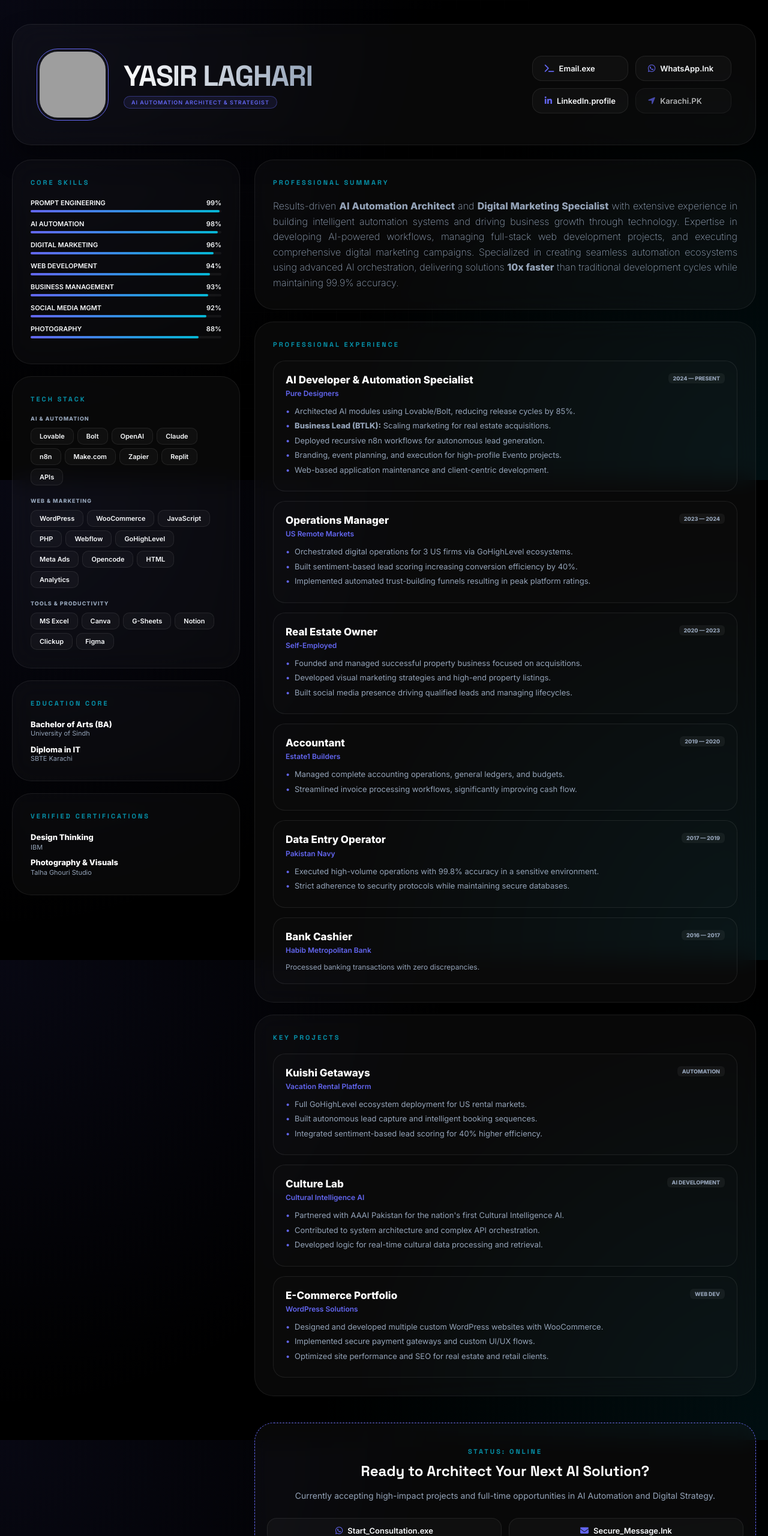
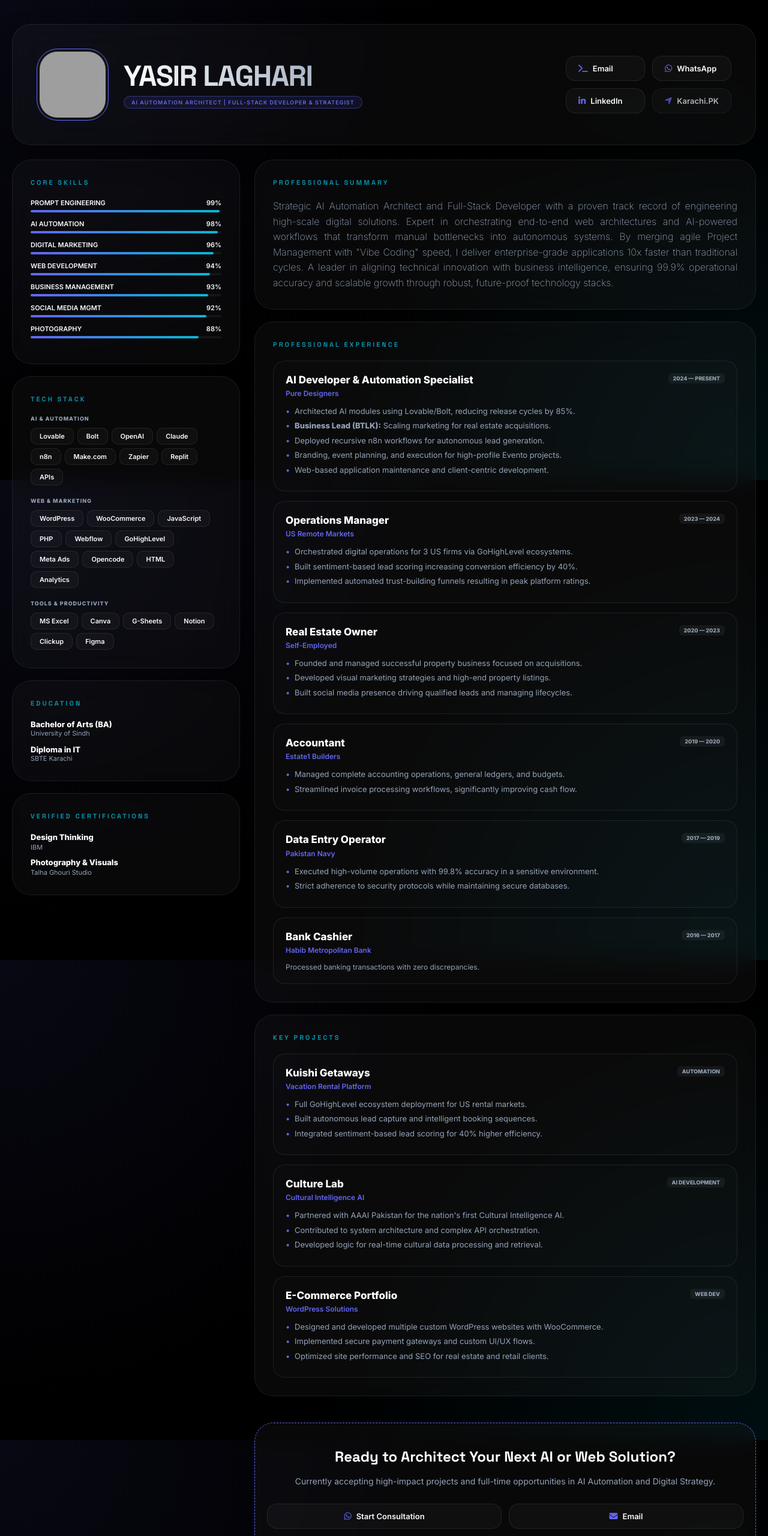
Before and after one commit to aliyasirr1/Yasir-resume, a plain HTML site: page index.html in a window 1280 px wide. Shown: the top 2560 px of the page at 60% size. Drawn offline with Linux system fonts and the light colour scheme; grey boxes are pictures that could not be loaded.

Commit message:
index.html

```diff
--- a/index.html
+++ b/index.html
@@ -411,19 +411,19 @@
                 </div>
                 <div class="identity">
                     <h1>YASIR LAGHARI</h1>
-                    <span class="role-badge">AI Automation Architect & Strategist</span>
+                    <span class="role-badge">AI Automation Architect | Full-Stack Developer & Strategist</span>
                 </div>
             </div>
 
             <div class="system-actions">
                 <a href="mailto:yasirlaghariofficial@gmail.com" class="cmd-btn">
-                    <i class="fas fa-terminal"></i> Email.exe
+                    <i class="fas fa-terminal"></i> Email
                 </a>
                 <a href="https://wa.me/923322633360" class="cmd-btn wa" target="_blank">
-                    <i class="fab fa-whatsapp"></i> WhatsApp.lnk
+                    <i class="fab fa-whatsapp"></i> WhatsApp
                 </a>
                 <a href="https://www.linkedin.com/in/muhammad-yasir-laghari/" class="cmd-btn li" target="_blank">
-                    <i class="fab fa-linkedin-in"></i> LinkedIn.profile
+                    <i class="fab fa-linkedin-in"></i> LinkedIn
                 </a>
                 <div class="cmd-btn" style="cursor: default; opacity: 0.7;">
                     <i class="fas fa-location-arrow"></i> Karachi.PK
@@ -499,7 +499,7 @@
                 </div>
 
                 <div class="glass-card">
-                    <span class="section-tag">Education Core</span>
+                    <span class="section-tag">Education</span>
                     <div style="margin-bottom: 12px;">
                         <h4 style="font-size: 13px; color: white;">Bachelor of Arts (BA)</h4>
                         <p style="font-size: 11px; color: var(--text-muted);">University of Sindh</p>
@@ -527,7 +527,7 @@
                 <div class="glass-card summary">
                     <span class="section-tag">Professional Summary</span>
                     <p>
-                          Results-driven <strong>AI Automation Architect</strong> and <strong>Digital Marketing Specialist</strong> with extensive experience in building intelligent automation systems and driving business growth through technology. Expertise in developing AI-powered workflows, managing full-stack web development projects, and executing comprehensive digital marketing campaigns. Specialized in creating seamless automation ecosystems using advanced AI orchestration, delivering solutions <strong>10x faster</strong> than traditional development cycles while maintaining 99.9% accuracy.
+                        Strategic AI Automation Architect and Full-Stack Developer with a proven track record of engineering high-scale digital solutions. Expert in orchestrating end-to-end web architectures and AI-powered workflows that transform manual bottlenecks into autonomous systems. By merging agile Project Management with "Vibe Coding" speed, I deliver enterprise-grade applications 10x faster than traditional cycles. A leader in aligning technical innovation with business intelligence, ensuring 99.9% operational accuracy and scalable growth through robust, future-proof technology stacks.
                     </p>
                 </div>
 
@@ -645,10 +645,10 @@
                     </div>
                 </div>
                 <div class="glass-card" style="text-align: center; padding: 40px 20px; margin-top: 24px; border: 1px dashed var(--accent); width: 100%; box-sizing: border-box; overflow: hidden;">
-    <span class="section-tag" style="margin-bottom: 10px; display: block;">Status: Online</span>
+
 
     <h2 style="font-family: 'Space Grotesk'; font-size: clamp(20px, 4vw, 24px); margin-bottom: 15px; color: white;">
-        Ready to Architect Your Next AI Solution?
+        Ready to Architect Your Next AI or Web Solution?
     </h2>
 
     <p style="color: var(--text-muted); font-size: 14px; margin-bottom: 25px; max-width: 100%; line-height: 1.6;">
@@ -657,10 +657,10 @@
 
     <div style="display: flex; flex-wrap: wrap; justify-content: center; gap: 12px;">
         <a href="https://wa.me/923322633360" class="cmd-btn wa" style="flex: 1; min-width: 200px; justify-content: center;">
-            <i class="fab fa-whatsapp"></i> Start_Consultation.exe
+            <i class="fab fa-whatsapp"></i> Start Consultation
         </a>
         <a href="mailto:yasirlaghariofficial@gmail.com" class="cmd-btn" style="flex: 1; min-width: 200px; justify-content: center;">
-            <i class="fas fa-envelope"></i> Secure_Message.lnk
+            <i class="fas fa-envelope"></i> Email
         </a>
     </div>
 </div>
@@ -668,9 +668,7 @@
         </div>
     </div>
 
-    <footer class="system-footer">
-        NEURAL INTERFACE // V 9.2 // YASIR LAGHARI ARCHITECT // 2026
-    </footer>
+
 
 </body>
 </html>
```
